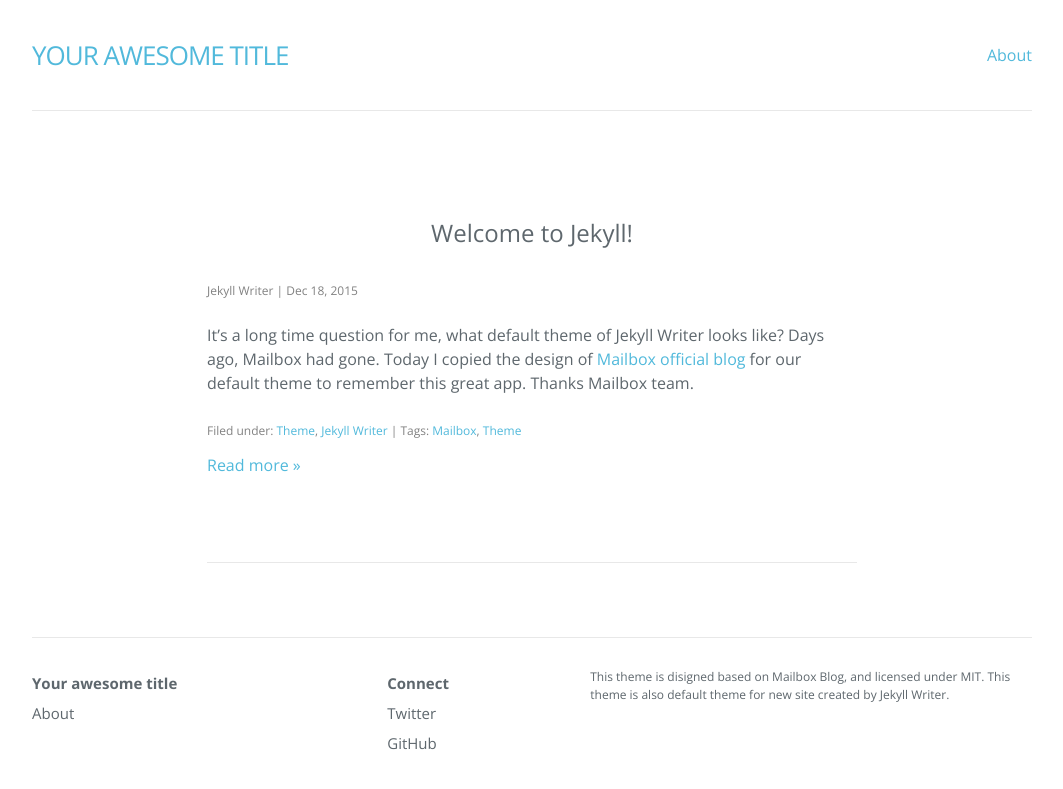
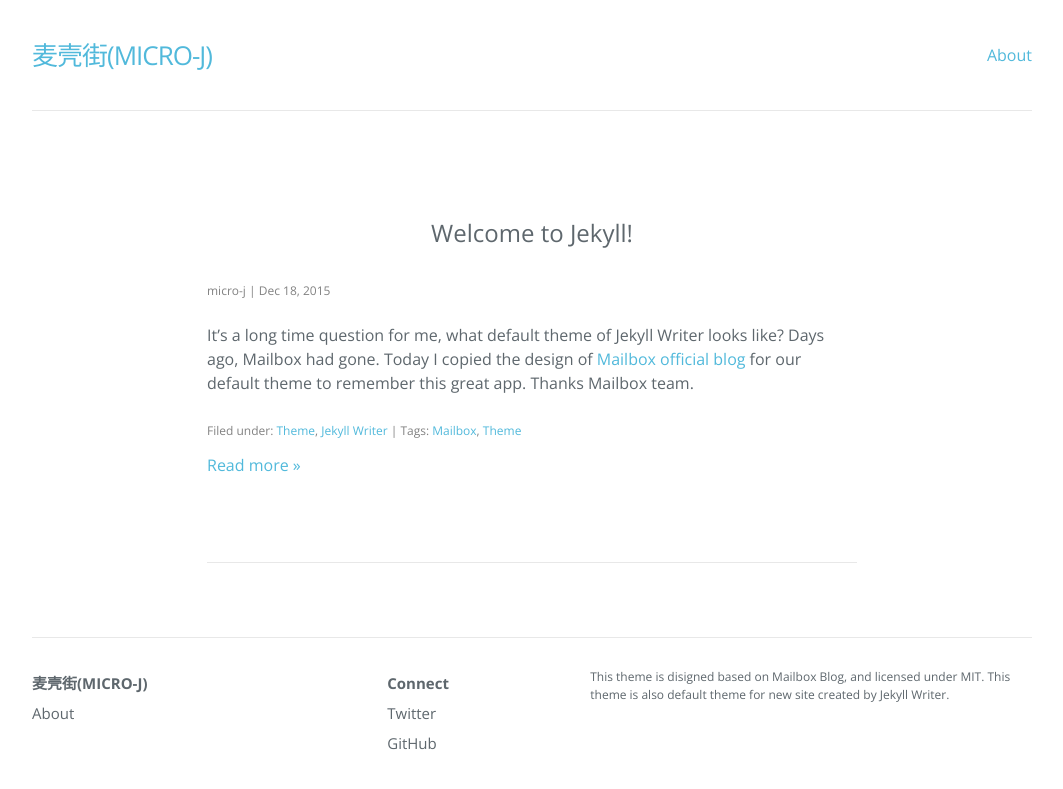
Before and after one commit to micro-j/micro-j.github.io, a Jekyll site: the page built from index.html, in a window 1280 px wide. Shown: the top 789 px of the page, without its empty margins (108-1171 px from the left). Built offline with Jekyll 4.4.1, drawn with Linux system fonts in a browser that asks for light colours; nearby versions of some CDN libraries; the list of posts is cut into pages by our own code.

Commit message:
update config

```diff
--- a/_config.yml
+++ b/_config.yml
@@ -6,16 +6,16 @@
 # 'jekyll serve'. If you change this file, please restart the server process.
 
 # Site settings
-title: Your awesome title
-author: Jekyll Writer
+title: 麦壳街(MICRO-J)
+author: micro-j
 description: > # this means to ignore newlines until "baseurl:"
   This theme is disigned based on Mailbox Blog, and licensed under MIT.
   This theme is also default theme for new site created by Jekyll Writer.
 permalink: /:year/:month/:day/:title/
 paginate: 6
 paginate_path: "/page/:num/"
-twitter_username: jekyllwriter
-github_username:  jekyllwriter
+twitter_username: micro-j
+github_username:  micro-j
 gems: [jekyll-paginate]
 markdown: kramdown
 baseurl: ""
```
